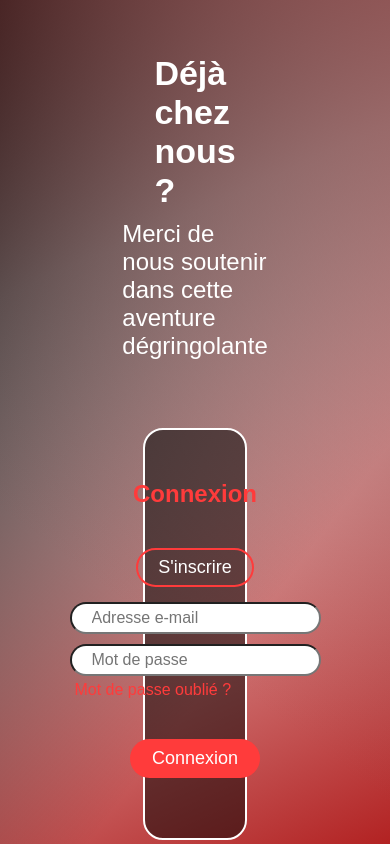
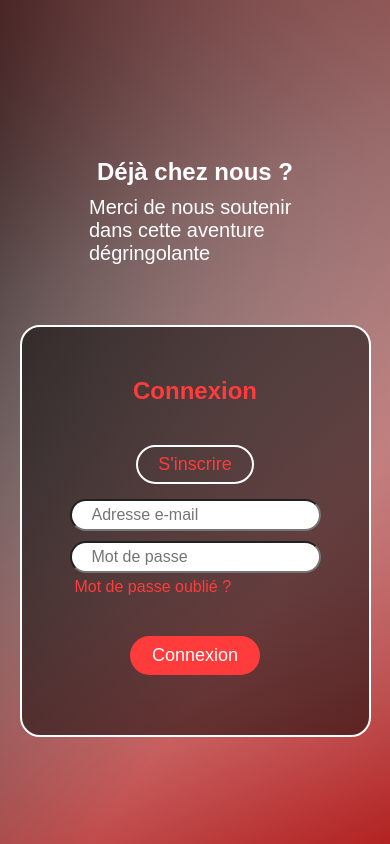
Before and after one commit to VenumOff/GrizzlyVision, a plain HTML site: page html/already_has_account.html in a window 390 px wide. Drawn offline with Linux system fonts and the light colour scheme; a web font is replaced by a local one.

Commit message:
responsive signup

```diff
--- a/css/already_has_account.css
+++ b/css/sign_up-already_has_account.css
@@ -54,25 +54,6 @@ body{
 }
 
 
-/* #inscription h2{
-    top: 5px;
-    } */
-
-#sinscrure_button{
-    background-color: rgba(0, 0, 0, 0);
-    padding: 7px 20px;
-    margin: 40px 0px 10px 0px;
-    border: 2px solid #FF3B3B;
-    border-radius: 50px;
-    color: white;
-    font-size: 18px;
-}
-
-#sinscrure_button:hover{
-    background-color: #FF3B3B;
-    cursor: pointer;
-}
-
 #formulaire{
     display: flex;
     flex-direction: column;
@@ -85,17 +66,27 @@ body{
     font-size: 16px;
 }
 
-#mdp_oublie{
+
+/*sign up and already has account*/
+#deja-inscrit_button, #hasaccount_sinscrire_button{
+    background-color: rgba(0, 0, 0, 0);
+    padding: 7px 20px;
+    margin: 40px 0px 10px 0px;
+    border: 2px solid white;
+    border-radius: 50px;
     color: #FF3B3B;
-    padding-left: 10px;
+    font-size: 18px;
 }
 
-#mdp_oublie:hover{
+#deja-inscrit_button:hover, #hasaccount_sinscrire_button:hover{
+    background-color: #FF3B3B;
     color: white;
-    text-decoration: underline #FF3028 2px;
+    cursor: pointer;
 }
 
-#connexion_button{
+
+
+#signup_sinscrir_button, #connexion_button{
     background-color: #FF3B3B;
     padding: 7px 20px;
     margin: 40px 0px 10px 0px;
@@ -105,7 +96,58 @@ body{
     font-size: 18px;
 }
 
-#connexion_button:hover{
+#signup_sinscrir_button:hover, #connexion_button:hover{
     background-color: #B22222;
     cursor: pointer;
 }
+/*sign up and already has account*/
+
+
+
+
+/*already has account*/
+#mdp_oublie{
+    color: #FF3B3B;
+    padding-left: 10px;
+}
+
+#mdp_oublie:hover{
+    color: white;
+    text-decoration: underline #742b28 2px;
+}
+/*already has account*/
+
+
+
+@media (max-width: 834px) {
+    #message{
+        display: flex;
+        flex-direction: column;
+        justify-content: center;
+        align-items: center;
+
+        width: 80%;
+        height: auto;
+    }
+
+    #message h1{
+        font-size: 24px;
+        padding-bottom: 10px;
+    }
+
+    #message span{
+        font-size: 20px;
+        padding-bottom: 10px;
+    }
+
+
+    body{
+        flex-direction: column;
+        margin: 0px 0px;
+        flex-wrap: nowrap;
+    }
+
+    #inscription{
+        width: 90%;
+    }
+  }
--- a/css/sign_up.css
+++ /dev/null
@@ -1,101 +0,0 @@
-*{
-    margin: 0;
-    padding: 0;
-}
-
-body{
-    display: flex;
-    justify-content: center;
-    align-items: center;
-    height: 100vh;
-    margin: 0px 150px;
-    flex-wrap: wrap;
-}
-
-#message{
-    display: flex;
-    flex-direction: column;
-    justify-content: center;
-    align-items: center;
-
-    width: 50%;
-    height: auto;
-    padding: 50px;
-
-    color: white;
-}
-
-#message h1{
-    font-size: 34px;
-    padding-bottom: 10px;
-}
-
-#message span{
-    font-size: 24px;
-    padding-bottom: 10px;
-}
-
-#inscription{
-    position: relative;
-
-    display: flex;
-    flex-direction: column;
-    justify-content: center;
-    align-items: center;
-
-    width: 50%;
-    height: auto;
-    padding: 50px;
-
-    background-color: rgba(0, 0, 0, 0.500);
-    border: 2px solid white;
-    border-radius: 20px;
-    color: #FF3B3B;
-}
-
-
-/* #inscription h2{
-    top: 5px;
-    } */
-
-#deja-inscrit_button{
-    background-color: rgba(0, 0, 0, 0);
-    padding: 7px 20px;
-    margin: 40px 0px 10px 0px;
-    border: 2px solid #FF3B3B;
-    border-radius: 50px;
-    color: white;
-    font-size: 18px;
-}
-
-#deja-inscrit_button:hover{
-    background-color: #FF3B3B;
-    cursor: pointer;
-}
-
-#formulaire{
-    display: flex;
-    flex-direction: column;
-}
-
-#formulaire input{
-    padding: 5px 20px;
-    margin: 5px;
-    border-radius: 50px;
-    font-size: 16px;
-}
-
-#sinscrir_button{
-    background-color: #FF3B3B;
-    padding: 7px 20px;
-    margin: 40px 0px 10px 0px;
-    border: 2px solid #ff3b3b00;
-    border-radius: 50px;
-    color: white;
-    font-size: 18px;
-}
-
-#sinscrir_button:hover{
-    background-color: #B22222;
-    cursor: pointer;
-}
--- a/html/already_has_account.html
+++ b/html/already_has_account.html
@@ -5,7 +5,7 @@
     <meta name="viewport" content="width=device-width, initial-scale=1.0">
     <title>Document</title>
     <link rel="stylesheet" href="/css/main.css">
-    <link rel="stylesheet" href="/css/already_has_account.css">
+    <link rel="stylesheet" href="/css/sign_up-already_has_account.css">
     <link href="https://cdnjs.cloudflare.com/ajax/libs/font-awesome/6.0.0-beta3/css/all.min.css" rel="stylesheet">
 </head>
 <body>
@@ -15,7 +15,7 @@
     </section>
     <section id="inscription">
         <h2>Connexion</h2>
-        <a href="sign_up.html" id="sinscrure_button">S'inscrire</a>
+        <a href="sign_up.html" id="hasaccount_sinscrire_button">S'inscrire</a>
         <form action="" id="formulaire">
             <input type="text" placeholder="Adresse e-mail">
             <input type="text" placeholder="Mot de passe">
```
Also changed, not shown: html/sign_up.html (+2 -2 lines).
